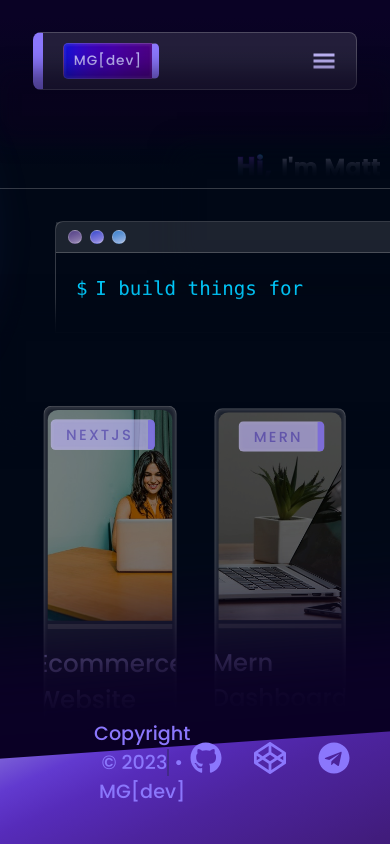
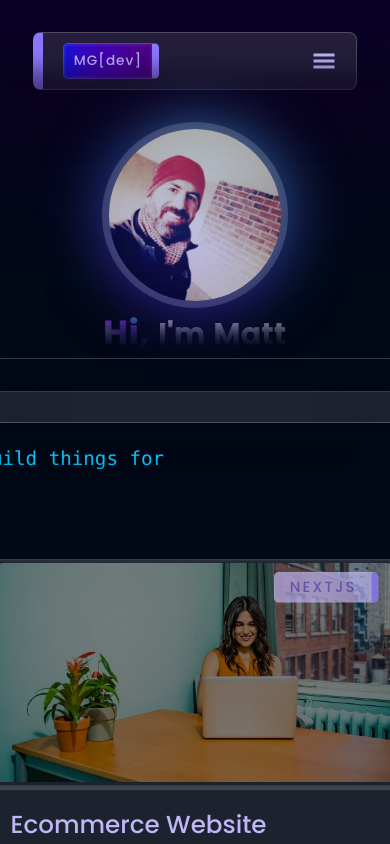
Before and after one commit to midcenturydude7/nextjs-portfolio-site, a Next.js app: page / in a window 390 px wide. Shown: the top 844 px of the page. Built offline with nearby package versions, Linux system fonts and the light colour scheme.

Commit message:
Working on mobile friendly/responsive layout

```diff
--- a/app/components/CardSection/styles/CardSection.module.css
+++ b/app/components/CardSection/styles/CardSection.module.css
@@ -9,11 +9,14 @@
 .section .section-box_container {
   display: flex;
   justify-content: space-between;
+  flex-wrap: wrap;
   gap: 2.5em;
 }
 .section .section-box_container .section-box {
   width: 33.3vw;
+  min-width: 400px;
   height: 40vh;
+  min-height: 350px;
   background: rgba(236, 236, 236, 0.1176470588);
   border-radius: 8px;
   border: 1px solid rgba(207, 207, 207, 0.2549019608);
@@ -168,4 +171,15 @@
   100% {
     transform: scaleY(1);
   }
+}
+/* MEDIA QUERIES */
+@media (max-width: 950px) {
+  .section-box_container {
+    width: 100%;
+    flex-direction: column;
+    align-items: center;
+  }
+  .section-box_container .section-box {
+    width: 700px;
+  }
 }/*# sourceMappingURL=CardSection.module.css.map */
--- a/app/components/CardSection/styles/CardSection.module.scss
+++ b/app/components/CardSection/styles/CardSection.module.scss
@@ -9,11 +9,14 @@
   .section-box_container {
     display: flex;
     justify-content: space-between;
+    flex-wrap: wrap;
     gap: 2.5em;
 
     .section-box {
       width: 33.3vw;
+      min-width: 400px;
       height: 40vh;
+      min-height: 350px;
       background: #ececec1e;
       border-radius: 8px;
       border: 1px solid #cfcfcf41;
@@ -194,3 +197,16 @@
     transform: scaleY(1);
   }
 }
+
+/* MEDIA QUERIES */
+@media (max-width: 950px) {
+  .section-box_container {
+    width: 100%;
+    flex-direction: column;
+    align-items: center;
+
+    .section-box {
+      width: 700px;
+    }
+  }
+}
--- a/app/components/HeroSection/styles/HeroGradient.module.css
+++ b/app/components/HeroSection/styles/HeroGradient.module.css
@@ -105,20 +105,32 @@
 }
 
 /* MEDIA QUERIES */
-@media (min-width: 1000px) {
-  .main {
+@media (max-width: 1199px) {
+  .gradient-hero {
+    --card-height: 22vh;
+  }
+}
+
+@media (min-width: 1200px) {
+  .gradient-hero {
+    --card-height: 23vh;
+  }
+}
+
+@media (min-width: 1500px) {
+  .gradient-hero {
     --card-height: 25vh;
   }
 }
 
 @media (min-width: 1800px) {
-  .main {
+  .gradient-hero {
     --card-height: 23vh;
   }
 }
 
 @media (min-width: 2500px) {
-  .main {
+  .gradient-hero {
     --card-height: 20vh;
   }
 }
--- a/app/components/HeroSection/styles/HeroSection.module.css
+++ b/app/components/HeroSection/styles/HeroSection.module.css
@@ -186,14 +186,50 @@
   }
 }
 /* MEDIA QUERIES */
-@media (min-width: 1000px) {
+@media (max-width: 1050px) {
+  .main-wrapper {
+    flex-direction: column;
+  }
+  .main-wrapper .main-content .main-title .main-title-link span.gradient-title-greeting {
+    font-size: 8.5vw;
+  }
+  .main-wrapper .main-content .main-title span.gradient-title-name {
+    font-size: 7.5vw;
+  }
+  .main-wrapper .main-content .main-terminal {
+    width: 90%;
+    padding: 0 8em 0 0;
+  }
+  .main-wrapper .main-content .main-terminal .terminal-window {
+    width: 570px;
+  }
+}
+@media (max-width: 1100px) {
   .main-wrapper .main-content .main-title::after {
-    bottom: -30px;
+    bottom: -35px;
+  }
+}
+@media (min-width: 1100px) {
+  .main-wrapper .main-content .main-title .main-title-link span.gradient-title-greeting {
+    font-size: 7vw;
+  }
+  .main-wrapper .main-content .main-title span.gradient-title-name {
+    font-size: 6vw;
   }
 }
 @media (min-width: 1200px) {
   .main-wrapper .main-content .main-title::after {
     bottom: -28px;
+  }
+}
+@media (max-width: 1250px) {
+  .main-wrapper .main-content .main-title::after {
+    bottom: -30px;
+  }
+}
+@media (max-width: 1350px) {
+  .main-wrapper .main-content .main-terminal {
+    padding-left: 4em;
   }
 }
 @media (min-width: 1500px) {
--- a/app/components/HeroSection/styles/HeroSection.module.scss
+++ b/app/components/HeroSection/styles/HeroSection.module.scss
@@ -214,12 +214,56 @@
 }
 
 /* MEDIA QUERIES */
-@media (min-width: 1000px) {
+@media (max-width: 1050px) {
+  .main-wrapper {
+    flex-direction: column;
+    .main-content {
+      .main-title {
+        .main-title-link {
+          span.gradient-title-greeting {
+            font-size: 8.5vw;
+          }
+        }
+
+        span.gradient-title-name {
+          font-size: 7.5vw;
+        }
+      }
+      .main-terminal {
+        width: 90%;
+        padding: 0 8em 0 0;
+        .terminal-window {
+          width: 570px;
+        }
+      }
+    }
+  }
+}
+
+@media (max-width: 1100px) {
   .main-wrapper {
     .main-content {
       .main-title {
         &::after {
-          bottom: -30px;
+          bottom: -35px;
+        }
+      }
+    }
+  }
+}
+
+@media (min-width: 1100px) {
+  .main-wrapper {
+    .main-content {
+      .main-title {
+        .main-title-link {
+          span.gradient-title-greeting {
+            font-size: 7vw;
+          }
+        }
+
+        span.gradient-title-name {
+          font-size: 6vw;
         }
       }
     }
@@ -233,6 +277,28 @@
         &::after {
           bottom: -28px;
         }
+      }
+    }
+  }
+}
+
+@media (max-width: 1250px) {
+  .main-wrapper {
+    .main-content {
+      .main-title {
+        &::after {
+          bottom: -30px;
+        }
+      }
+    }
+  }
+}
+
+@media (max-width: 1350px) {
+  .main-wrapper {
+    .main-content {
+      .main-terminal {
+        padding-left: 4em;
       }
     }
   }
```
Also changed, not shown: 2 other files (tests, documents, lock files or other folders).
